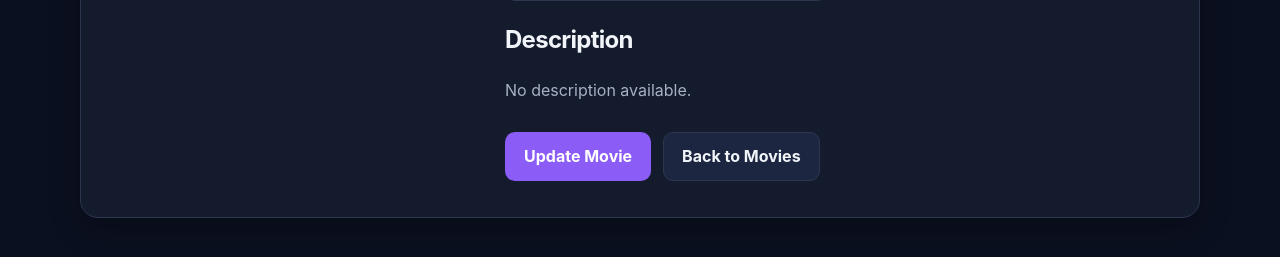
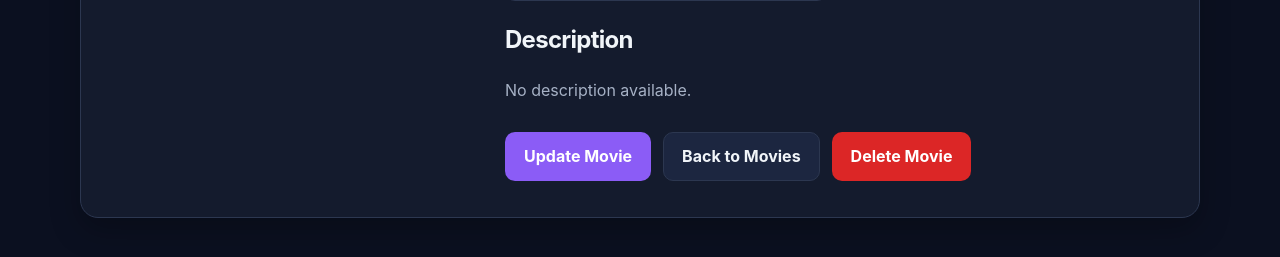
Before and after one commit to 157-shaun/Movie_Project, a Django app: template templates/movie-details.html in a window 1280 px wide. Shown: the part 474-731 px from the top of the page. Run offline with Django 5.2, Linux system fonts and the light colour scheme; the template is opened without the code that fills it, so the values that code supplies are empty.

Commit message:
Style added to movie details page

```diff
--- a/templates/movie-details.html
+++ b/templates/movie-details.html
@@ -74,6 +74,9 @@
                     <a href="{% url 'movie_list' %}" class="btn btn-secondary">
                         Back to Movies
                     </a>
+                    <a href="{% url 'delete_movie' movie.pk %}" class="btn btn-danger">
+                        Delete Movie
+                    </a>
 
                 </div>
 
```
Also changed, not shown: static/css/style.css (line endings or trailing spaces).
